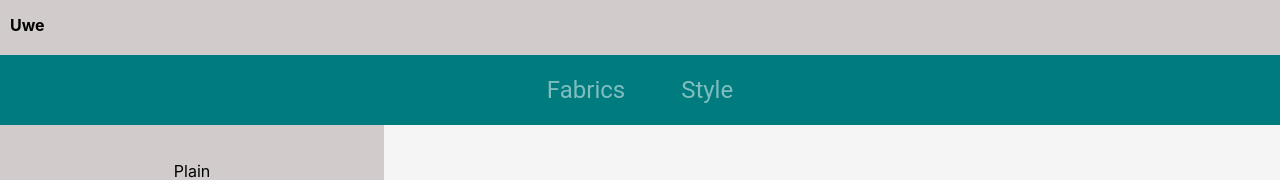
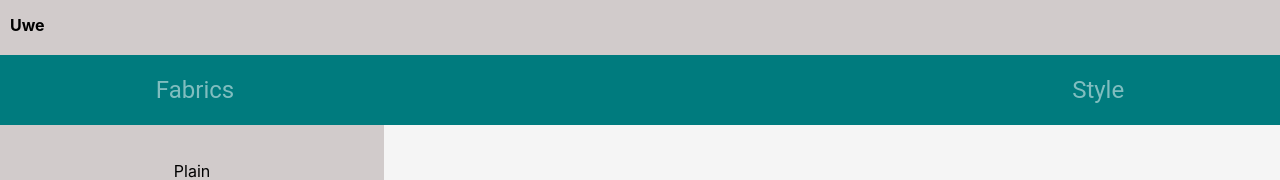
Before and after one commit to Ade-Joshe/HouseofUwe, a React (Create React App) app: page / in a window 1280 px wide. Shown: the top 180 px of the page. Built offline with nearby package versions, Linux system fonts and the light colour scheme.

Commit message:
changed word spacing for the header

```diff
--- a/src/components/style.css
+++ b/src/components/style.css
@@ -17,7 +17,7 @@
   color: #FFFFFF;
   opacity: 0.5;
   margin: auto;
-  word-spacing: 50px;
+  word-spacing: 65vw;
 }
 
 .firstHeader {
@@ -108,6 +108,10 @@
   cursor: pointer;
 }
 
+.MiniCard:active {
+  background-color: #007B7E;
+}
+
 .box_image {
   height: inherit;
   margin: 0;
```
